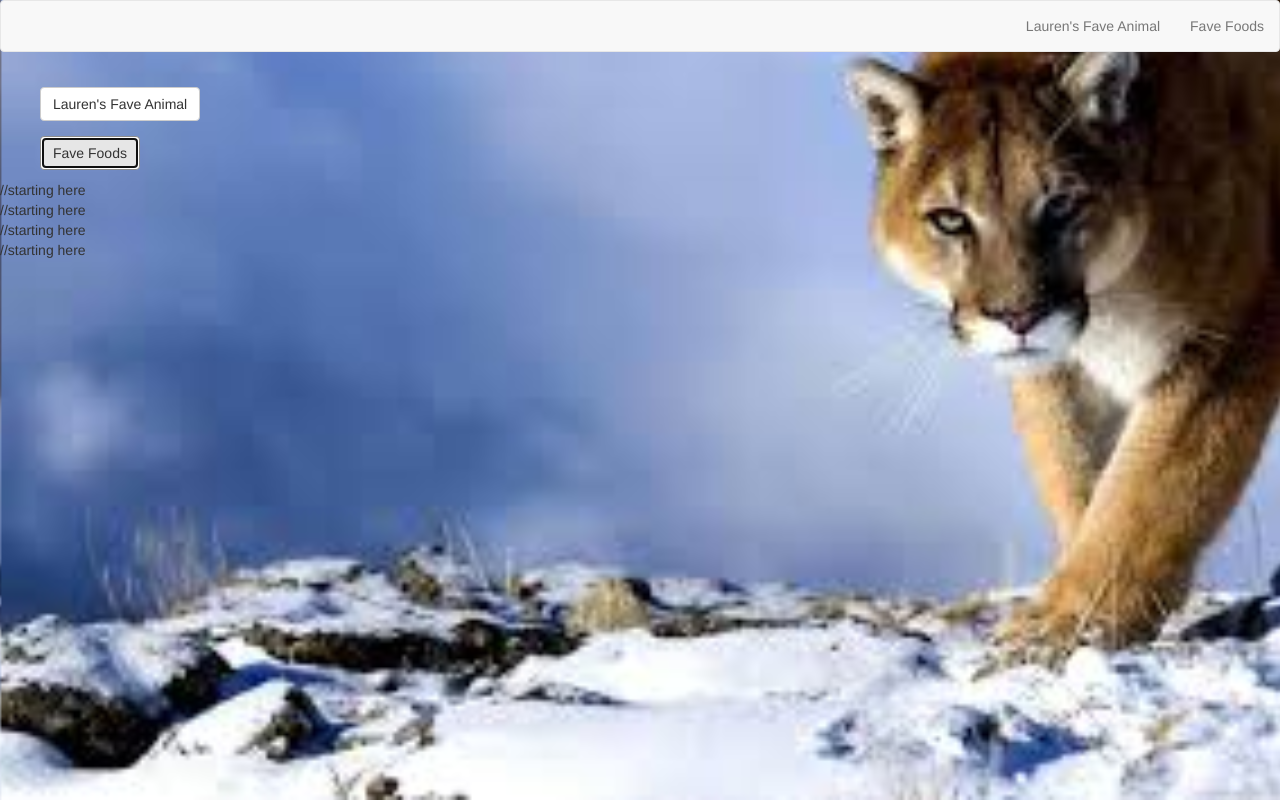
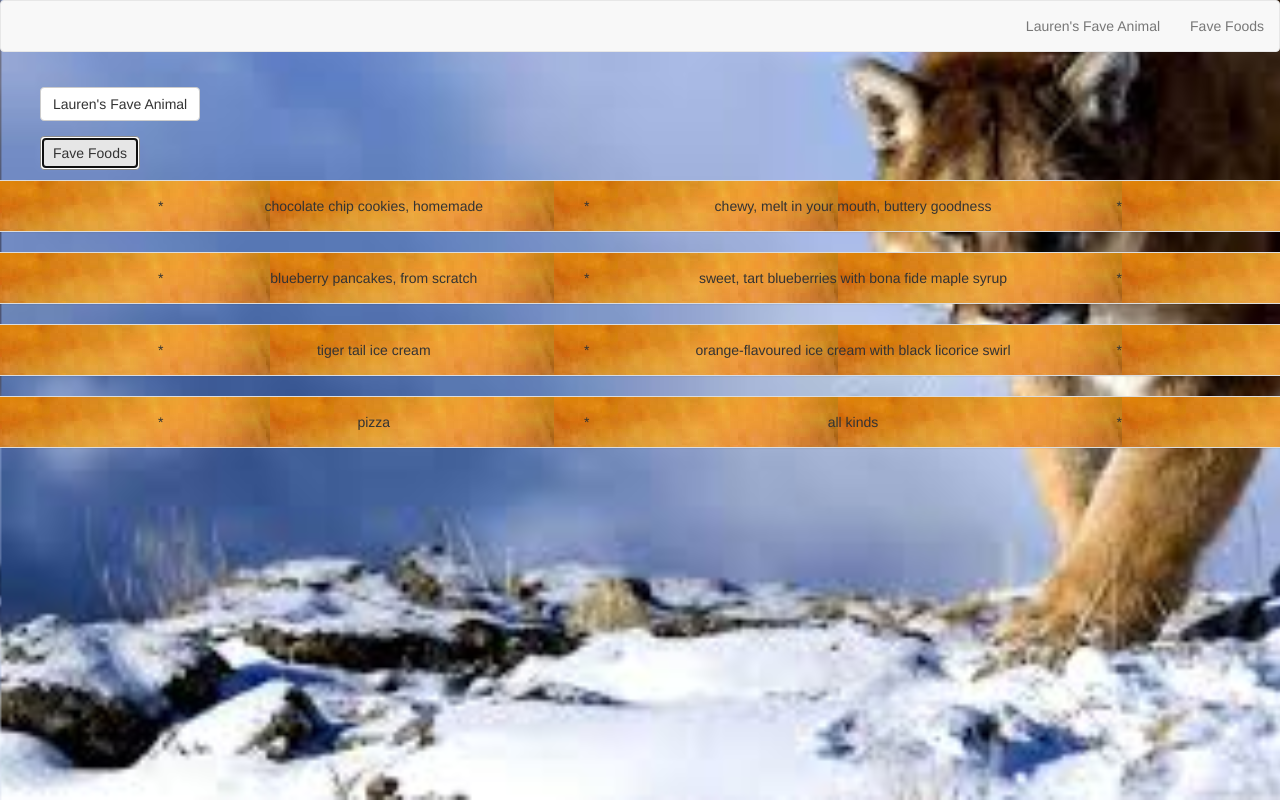
Before and after one commit to SMITHsharon/angSetup3, a plain HTML site: page index.html in a window 1280 px wide. Both pictures are taken after a click on the button "Fave Foods". Drawn offline with nearby package versions, Linux system fonts and the light colour scheme.

Commit message:
commiting showFoods output

```diff
--- a/index.html
+++ b/index.html
@@ -61,9 +61,15 @@
 		<div ng-show="showFoodList">
 			<div ng-repeat="item in foodItems">
 				<div class="row">
-					<div class="col-xs-8 col-xs-offest-2">
-//starting here
-					</div> <!-- .col -->
+					<div class="panel panel-default foodPanel">
+						<div class="panel-body foodText">
+							<div class="col-xs-1 col-xs-offset-1">*</div>
+							<div class="col-xs-3">{{item.food}}</div>
+							<div class="col-xs-1 ">*</div>
+							<div class="col-xs-4">{{item.desc}}</div>
+							<div class="col-xs-1">*</div>
+						</div> <!-- panel-body -->
+					</div> <!-- panel -->
 				</div> <!-- .row -->
 			</div> <!-- .ng-repeat -->
 		</div> <!-- .ng-show -->
--- a/sass/main.scss
+++ b/sass/main.scss
@@ -22,3 +22,13 @@ body {
 		margin-left: 25%;
 	}
 }
+
+
+.foodPanel {
+
+	background-image: url("/images/amber background.jpeg");
+
+	.foodText {
+		text-align: center;
+	}
+}
```
Also changed, not shown: images/amber background.jpeg (added), styles/main.css.
